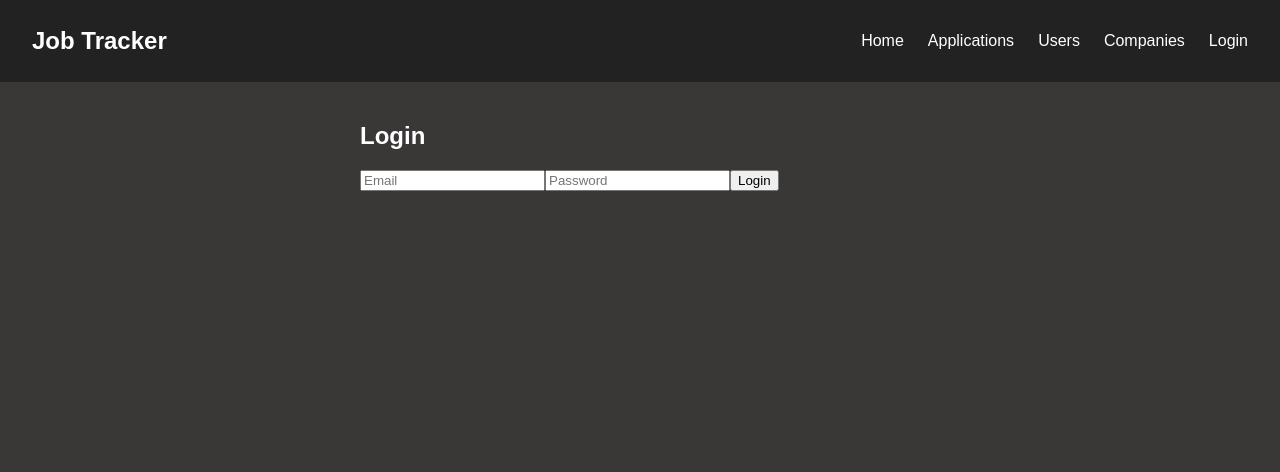
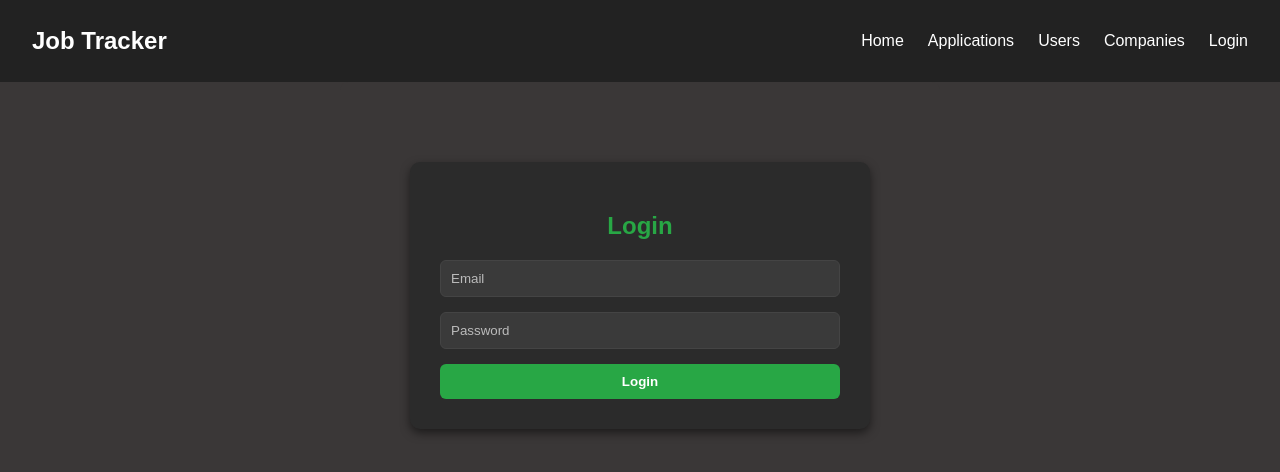
Before and after one commit to Josefbautista94/Joses-Job-Tracker, a React (Vite) app in the folder Frontend/: page /login in a window 1280 px wide. Shown: the top 472 px of the page. Built offline with nearby package versions, Linux system fonts and the light colour scheme.

Commit message:
Added some styling to the login page

```diff
--- a/Frontend/src/pages/Login/Login.css
+++ b/Frontend/src/pages/Login/Login.css
@@ -0,0 +1,47 @@
+.login-container {
+  max-width: 400px;
+  margin: 60px auto;
+  background-color: #2b2b2b;
+  padding: 30px;
+  border-radius: 10px;
+  box-shadow: 0 4px 10px rgba(0, 0, 0, 0.5);
+  color: #fff;
+}
+
+.login-container h2 {
+  text-align: center;
+  margin-bottom: 20px;
+  color: #28a745;
+}
+
+.login-container form {
+  display: flex;
+  flex-direction: column;
+  gap: 15px;
+}
+
+.login-container input {
+  padding: 10px;
+  border-radius: 6px;
+  border: 1px solid #444;
+  background-color: #3a3a3a;
+  color: #fff;
+}
+
+.login-container input::placeholder {
+  color: #bbb;
+}
+
+.login-container button {
+  padding: 10px;
+  background-color: #28a745;
+  border: none;
+  border-radius: 6px;
+  color: white;
+  cursor: pointer;
+  font-weight: bold;
+}
+
+.login-container button:hover {
+  background-color: #218838;
+}
--- a/Frontend/src/pages/Login/Login.jsx
+++ b/Frontend/src/pages/Login/Login.jsx
@@ -1,4 +1,6 @@
 import { useState } from "react";
+import "./Login.css"
+
 
 function Login({ onLogin }) {
   const [formData, setFormData] = useState({ email: "", password: "" });
@@ -33,7 +35,7 @@ function Login({ onLogin }) {
   };
 
   return (
-    <div>
+    <div className = "login-container">
       <h2>Login</h2>
       {error && <p style={{ color: "red" }}>{error}</p>}
       <form onSubmit={handleSubmit}>
```
